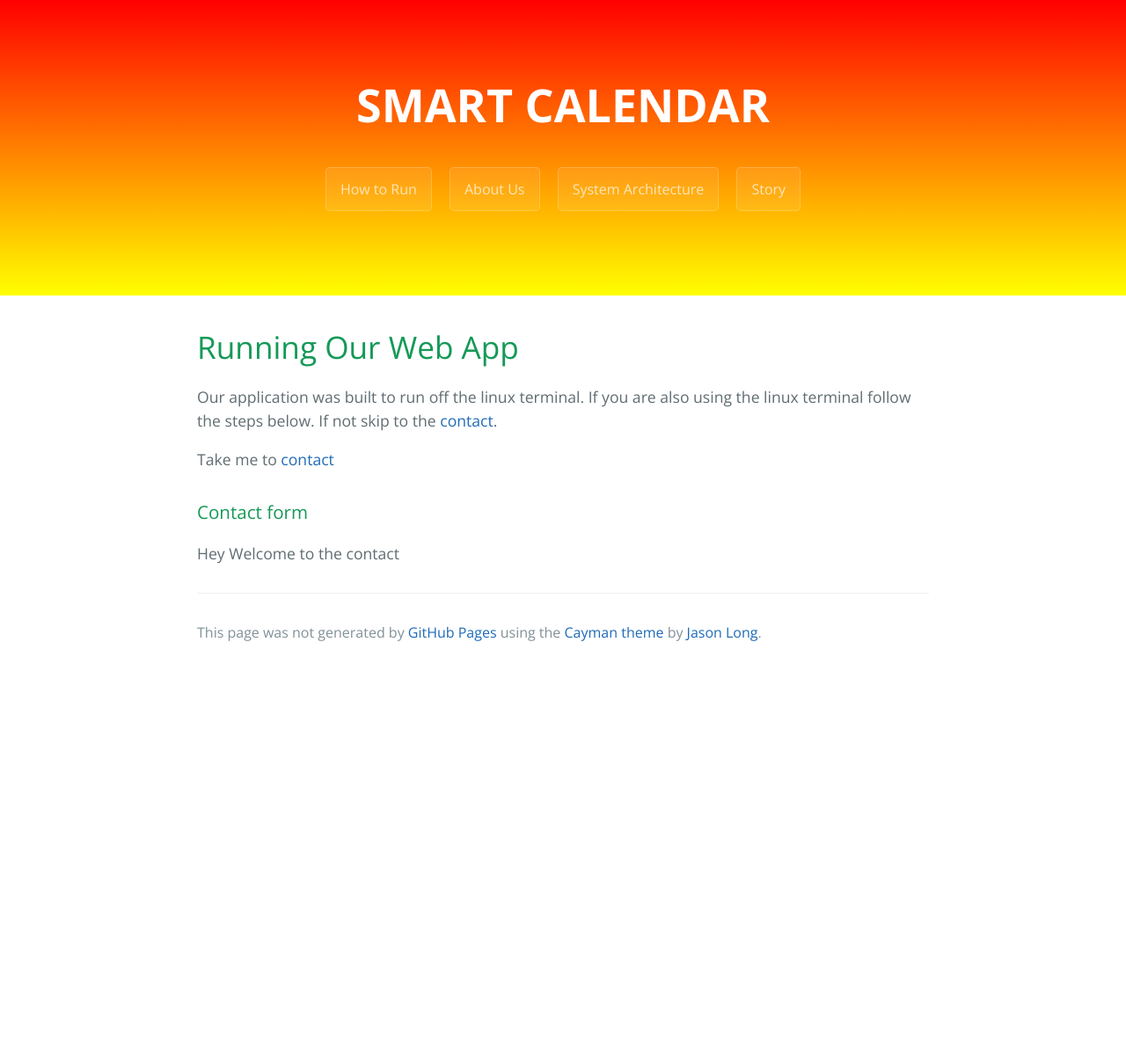
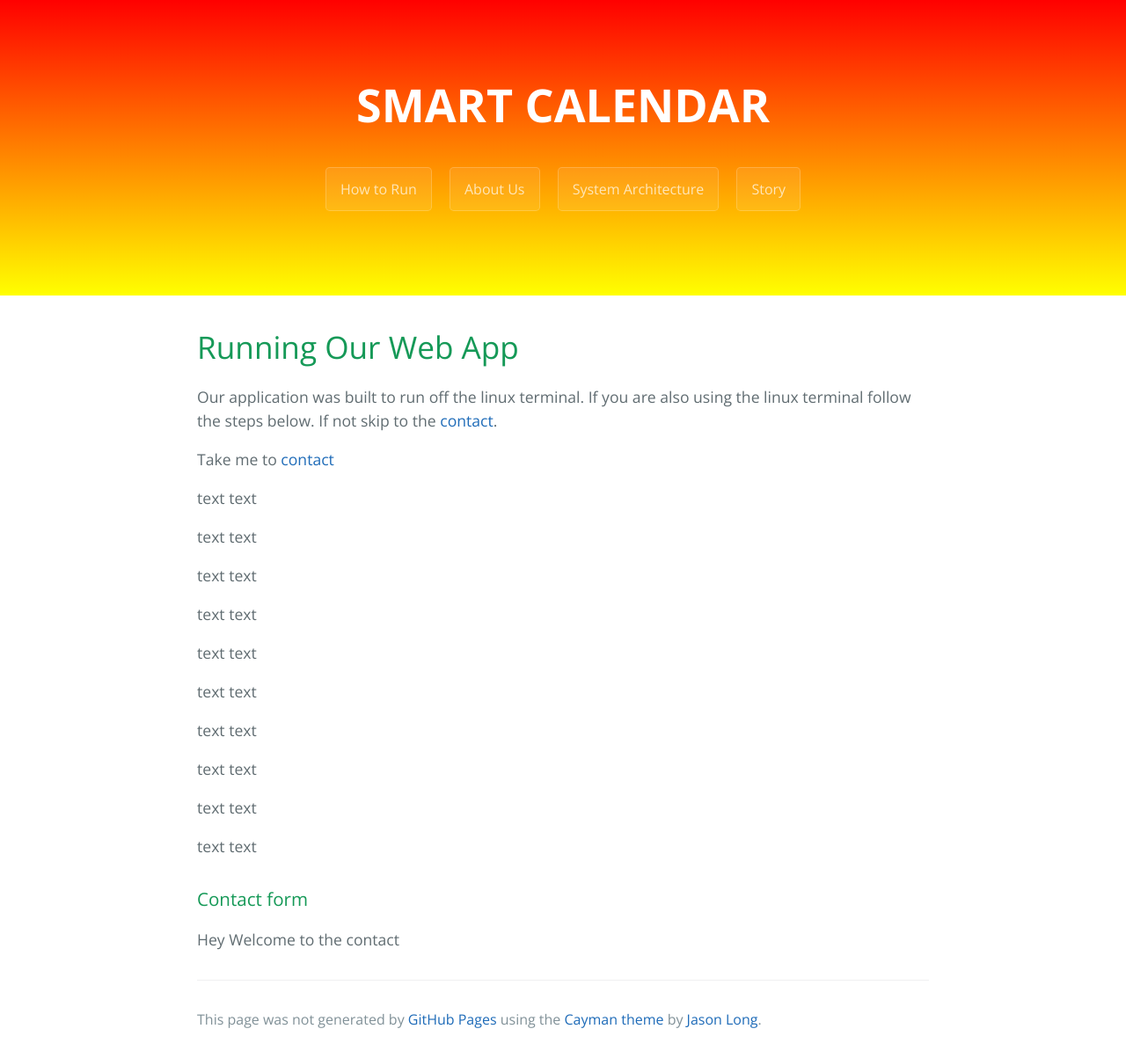
Before and after one commit to jsieving/smart-calendar, a Jekyll site: the page built from howto.md, in a window 1280 px wide. Shown: the whole page at 88% size. Built offline with Jekyll 4.4.1, drawn with Linux system fonts in a browser that asks for light colours; before the commit the page ends 900 px from its top, so only the background shows below that.

Commit message:
Update howto.md

```diff
--- a/howto.md
+++ b/howto.md
@@ -10,6 +10,34 @@ Our application was built to run off the linux terminal. If you are also using t
 
 Take me to [contact](#contact_form)
 
+text
+text
 
+text
+text
+
+text
+text
+
+text
+text
+
+text
+text
+
+text
+text
+
+text
+text
+
+text
+text
+
+text
+text
+
+text
+text
 ### <a id="contact_form"></a>Contact form
 Hey Welcome to the contact
```
